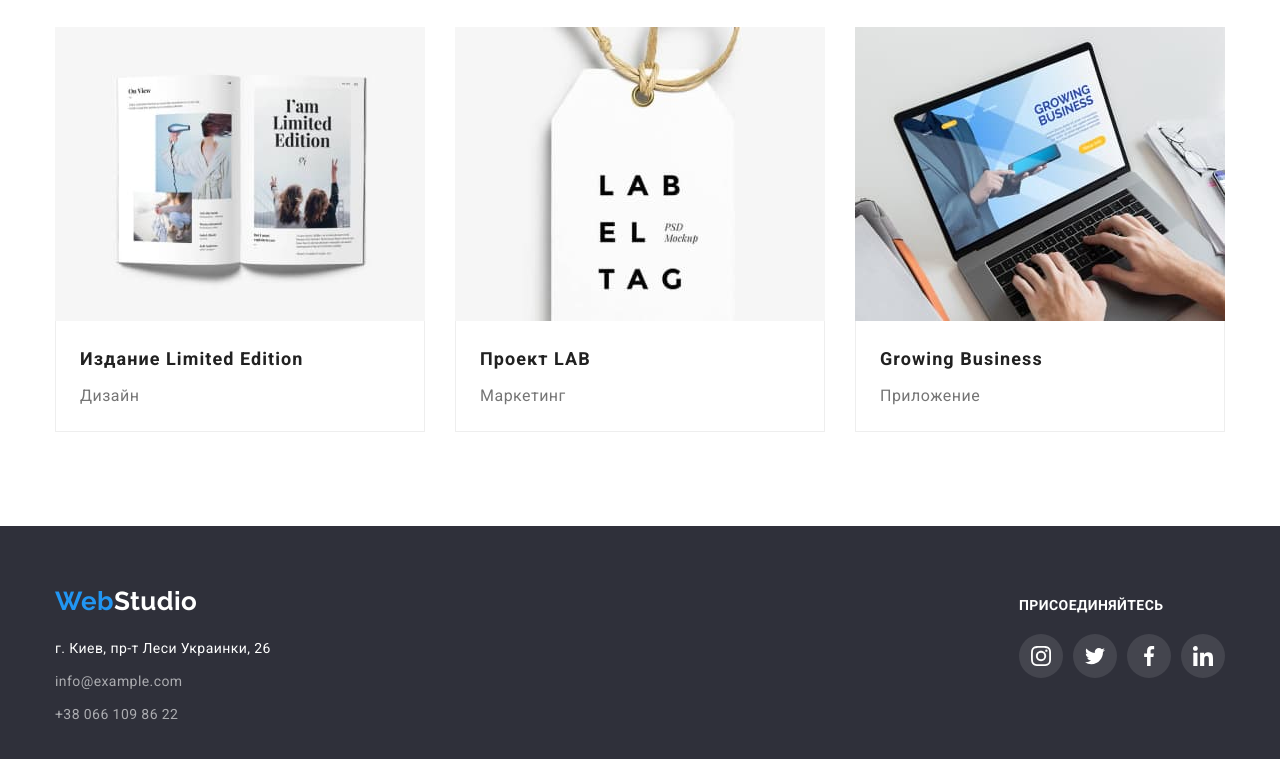
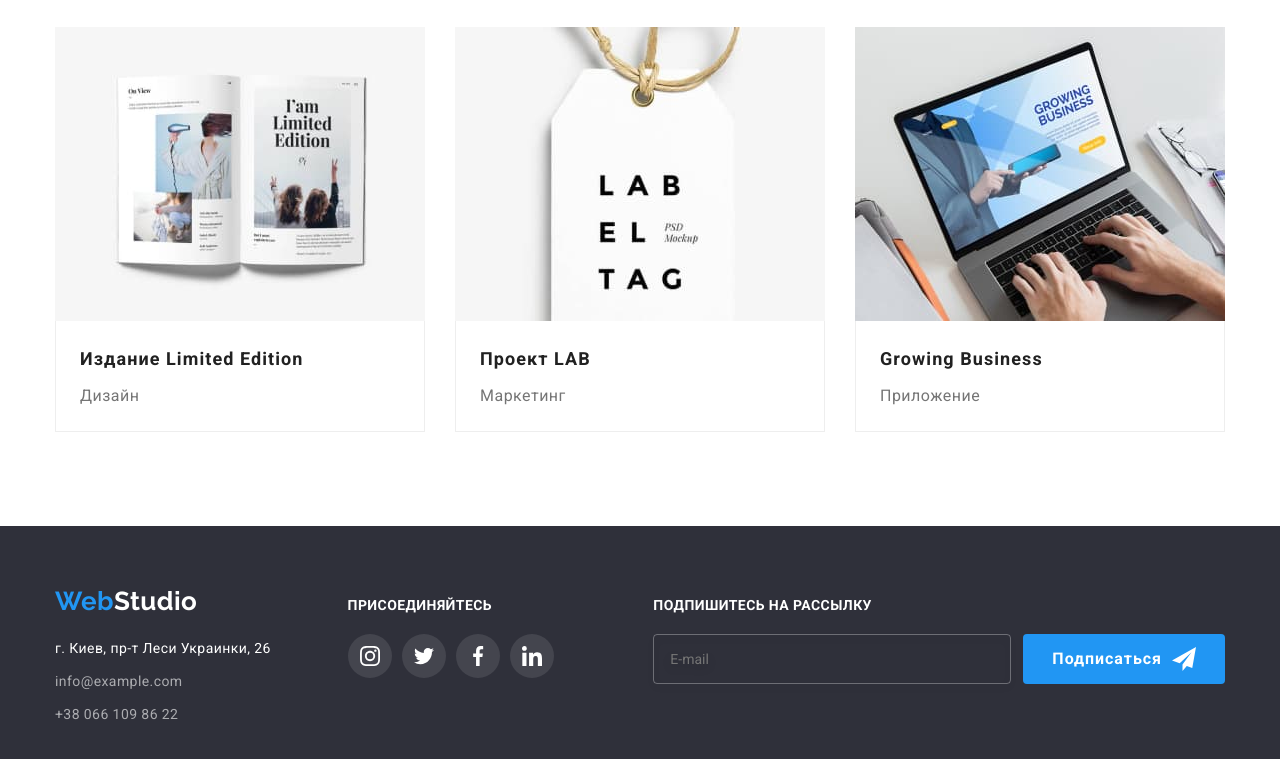
Before and after one commit to AlexanderTobert/goit-markup-hw-06, a plain HTML site: page portfolio.html in a window 1280 px wide. Shown: the part 1110-1869 px from the top of the page. Drawn offline with nearby package versions, Linux system fonts and the light colour scheme.

Commit message:
Update portfolio.html

```diff
--- a/portfolio.html
+++ b/portfolio.html
@@ -336,6 +336,21 @@
             </li>
           </ul>
         </div>
+        <div class="subscribe-section">
+          <p class="text">Подпишитесь на рассылку</p>
+
+          <form class="subscribe-form">
+            <label>
+              <input type="email" class="subscribe-input" name="email" placeholder="E-mail" />
+            </label>
+            <button type="submit" class="subscribe-button">
+              Подписаться
+              <svg height="24" width="24" class="send-icon">
+                <use href="./images/icons.svg#icon-send"></use>
+              </svg>
+            </button>
+          </form>
+        </div>
       </div>
     </footer>
   </body>
```
